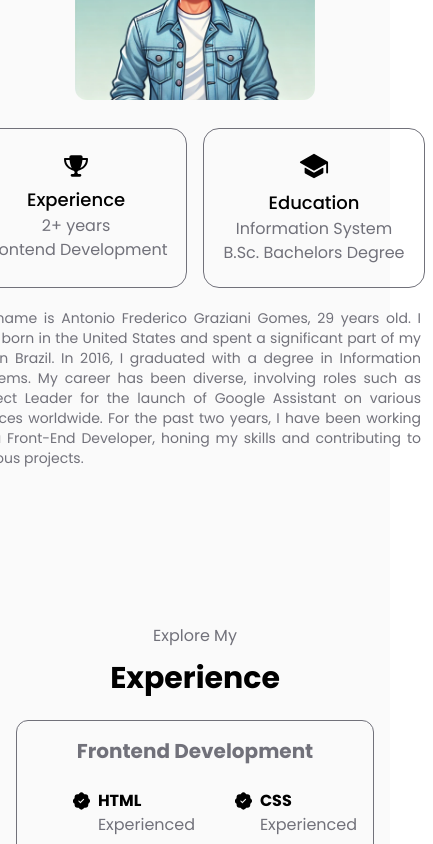
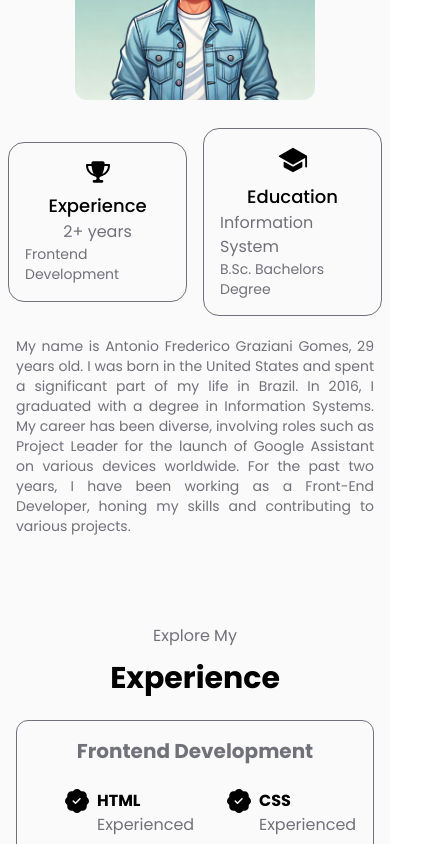
Before and after one commit to FredericoGrz/personal-website, a React (Vite) app: page / in a window 390 px wide. Shown: the part 1080-1924 px from the top of the page, 433 px wide, since content can reach past the window. Built offline with nearby package versions, Linux system fonts and the light colour scheme.

Commit message:
Corrigido problemas de layout para Mobile

```diff
--- a/src/components/About.tsx
+++ b/src/components/About.tsx
@@ -25,7 +25,7 @@ export function About() {
         <div className="flex flex-col gap-5 px-2 md:px-8 transition-all duration-500 ease-in-out">
           <div
             id="cards"
-            className="flex justify-between gap-4 items-center min-w-[460px] w-full transition-all duration-500 ease-in-out"
+            className="flex justify-between gap-4 items-center w-full transition-all duration-500 ease-in-out"
           >
             <CardAbout
               type="Experience"
@@ -40,7 +40,7 @@ export function About() {
               secondary="B.Sc. Bachelors Degree"
             />
           </div>
-          <p className="text-zinc-500 text-justify px-1 text-sm xl:text-base xl:mt-7 transition-all duration-500 ease-in-out">
+          <p className="text-zinc-500 text-justify px-2 text-sm xl:text-base xl:mt-7 transition-all duration-500 ease-in-out">
             My name is Antonio Frederico Graziani Gomes, 29 years old. I was
             born in the United States and spent a significant part of my life in
             Brazil. In 2016, I graduated with a degree in Information Systems.
--- a/src/components/CardAbout.tsx
+++ b/src/components/CardAbout.tsx
@@ -18,7 +18,9 @@ export function CardAbout({ type, title, primary, secondary }: CardAboutProps) {
       )}
       <p className="font-medium text-lg">{title}</p>
       <p className="text-zinc-500">{primary}</p>
-      <p className="text-zinc-500">{secondary}</p>
+      <p className="text-zinc-500 text-sm sm:text-base transition-all duration-500 ease-in-out">
+        {secondary}
+      </p>
     </div>
   );
 }
--- a/src/components/CardExperience.tsx
+++ b/src/components/CardExperience.tsx
@@ -17,7 +17,7 @@ export function CardExperience({ title, skills }: CardExperienceProps) {
           skills.map((skill, index) => (
             <div
               key={index}
-              className="flex gap-2 w-1/2 pl-10 md:pl-28 lg:pl-8 xl:pl-20 2xl:pl-24 transition-all duration-500 ease-in-out"
+              className="flex gap-2 w-1/2 pl-8 sm:pl-28 lg:pl-8 xl:pl-20 2xl:pl-24 transition-all duration-500 ease-in-out"
             >
               <BsPatchCheckFill className="text-2xl" />
               <div>
```
